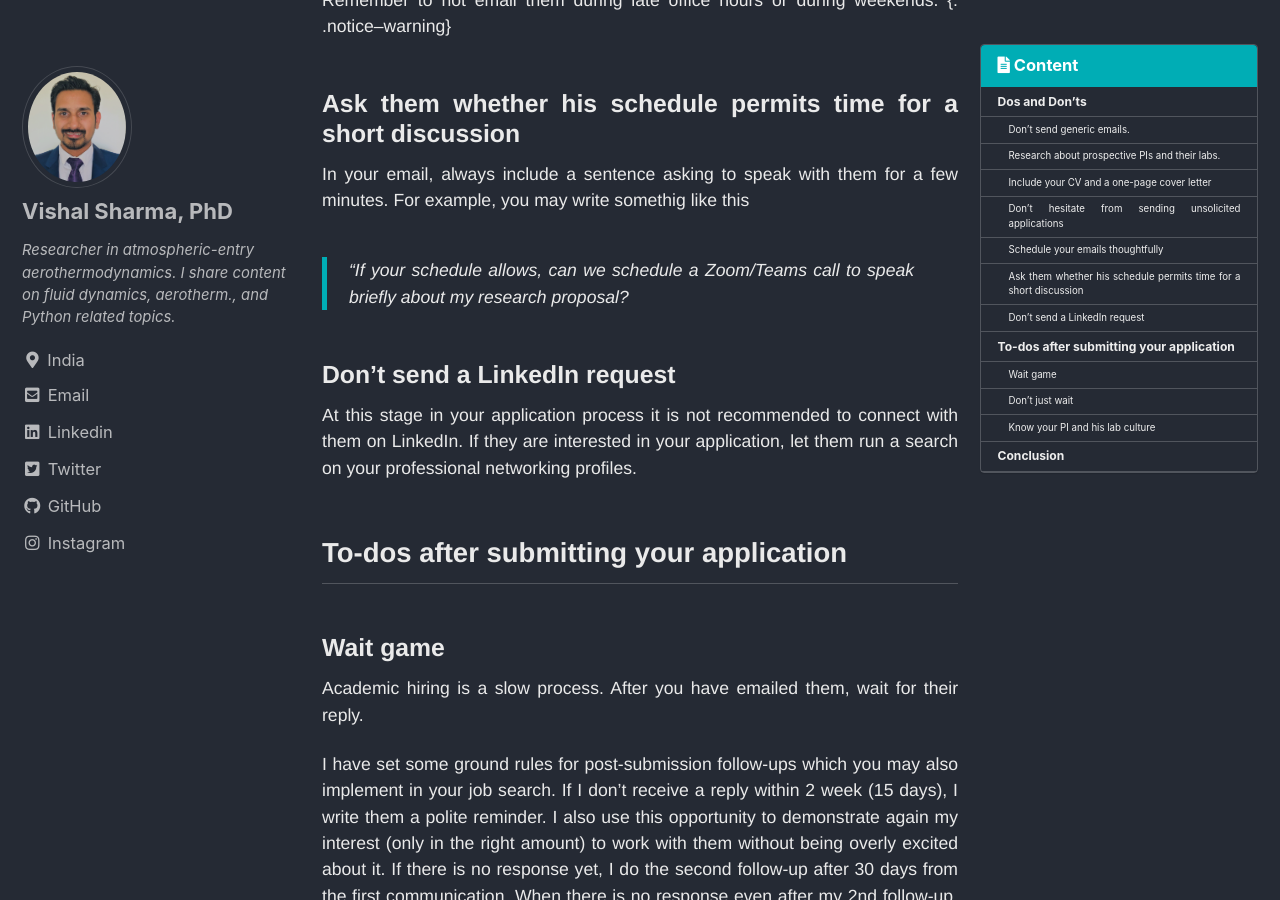
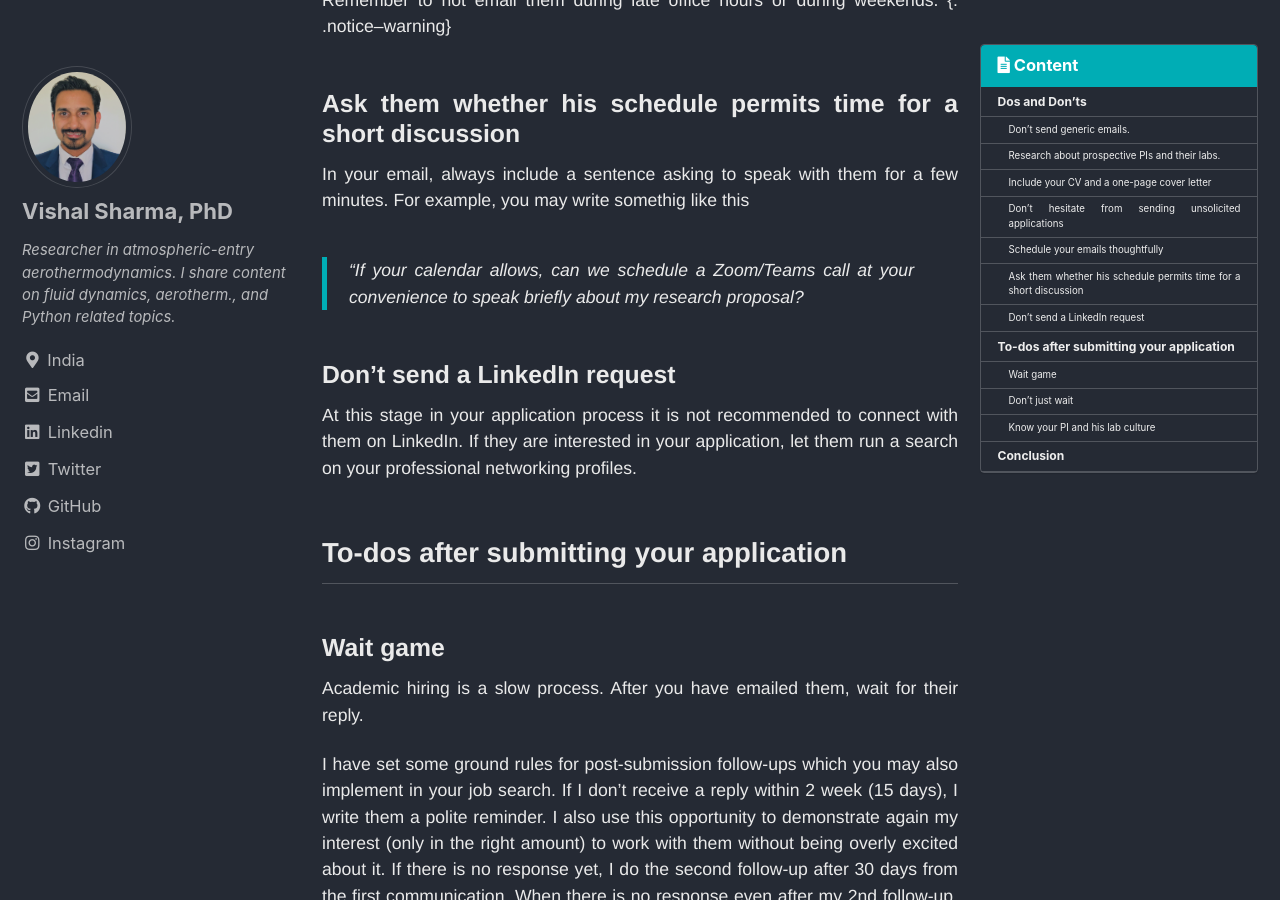
Before and after one commit to vxsharma-14/vxsharma-14.github.io, a Jekyll site: the page built from _posts/2022-02-13-how-to-email-for-academic-positions.md, in a window 1280 px wide and 900 px high, scrolled down 4363 px. Built offline with Jekyll 4.4.1, drawn with Linux system fonts in a browser that asks for light colours; cached includes are drawn as plain includes.

Commit message:
Updated the post.

```diff
--- a/_posts/2022-02-13-how-to-email-for-academic-positions.md
+++ b/_posts/2022-02-13-how-to-email-for-academic-positions.md
@@ -81,7 +81,7 @@ Remember to not email them during late office hours or during weekends. {: .noti
 
 In your email, always include a sentence asking to speak with them for a few minutes. For example, you may write somethig  like this
 
-> "If your schedule allows, can we schedule a Zoom/Teams call to speak briefly about my research proposal?
+> "If your calendar allows, can we schedule a Zoom/Teams call at your convenience to speak briefly about my research proposal?
 
 ### Don't send a LinkedIn request
 
```
